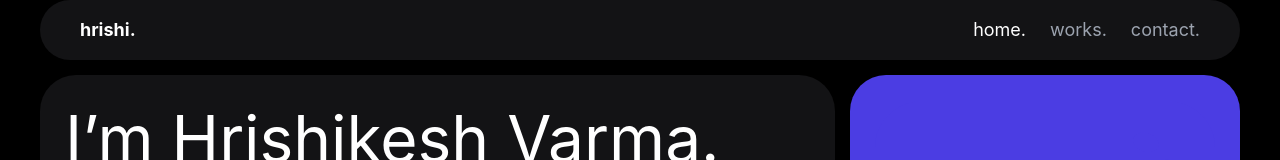
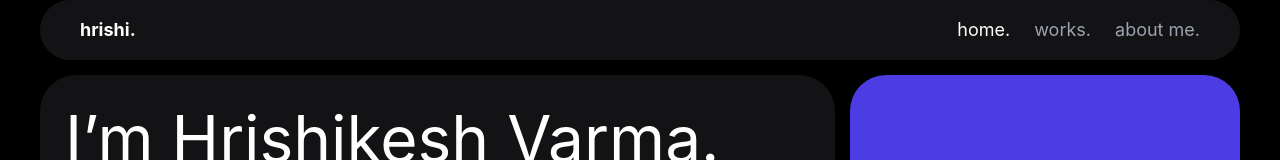
Before and after one commit to hrishivuk/portfolioV2.0, a Next.js app: page / in a window 1280 px wide. Shown: the top 160 px of the page. Built offline with nearby package versions, Linux system fonts and the light colour scheme; no server answers.

Commit message:
updated home

```diff
--- a/src/app/components/navbar.js
+++ b/src/app/components/navbar.js
@@ -34,14 +34,14 @@ export default function Navbar() {
           works.
         </Link>
         <Link
-          href="/contact"
+          href="/aboutMe"
           className={
-            isActive("/contact")
+            isActive("/aboutMe")
               ? "text-white"
               : "text-gray-400 hover:text-white"
           }
         >
-          contact.
+          about me.
         </Link>
       </div>
     </nav>
--- a/src/app/works/page.js
+++ b/src/app/works/page.js
@@ -2,7 +2,7 @@ import FigmaEmbed from "../components/figmaEmbed";
 import Navbar from "../components/navbar";
 import ProjectCardWithPopup from "../components/projectCard";
 import flexsave from "../../../public/images/flexsave.png";
-import Brightspace from "../../../public/images/Brightspace.png";
+import Brightspace from "../../../public/images/brightspace.png";
 
 export default function Works() {
   const projects = [
```
